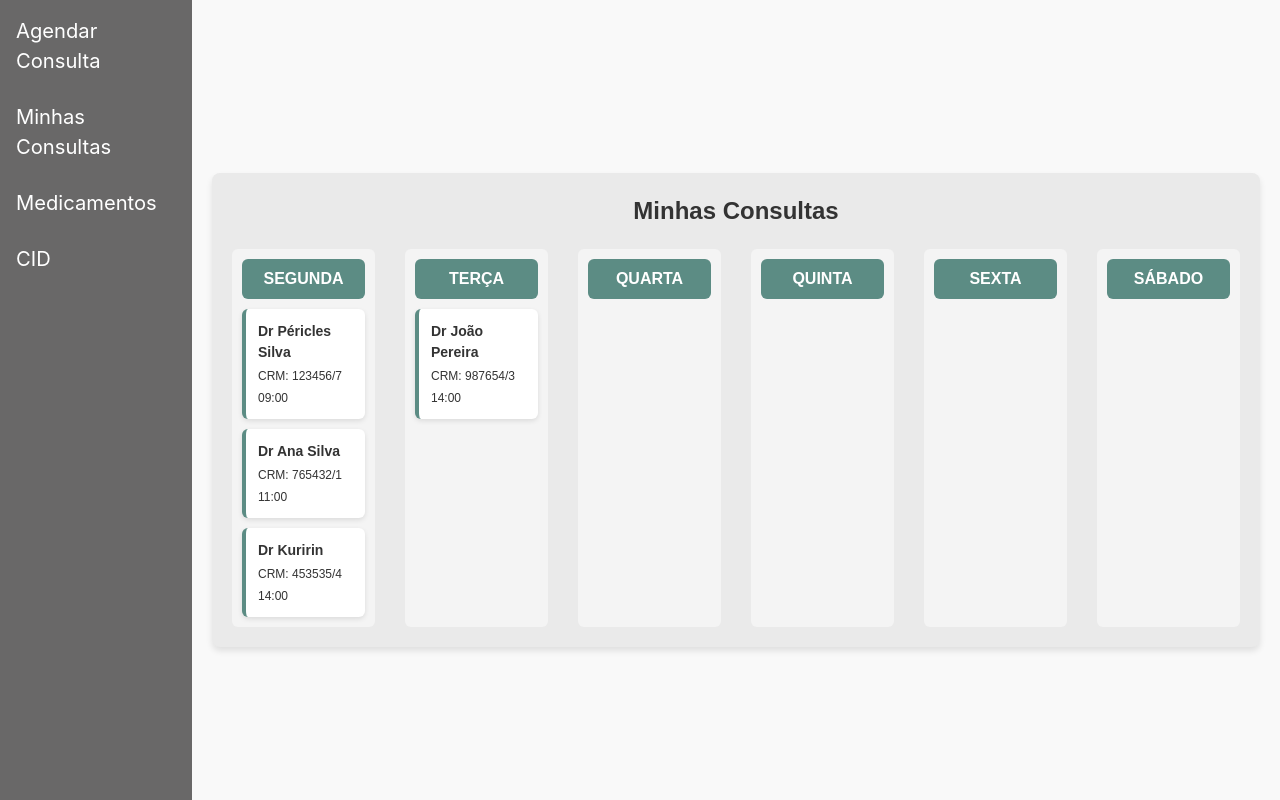
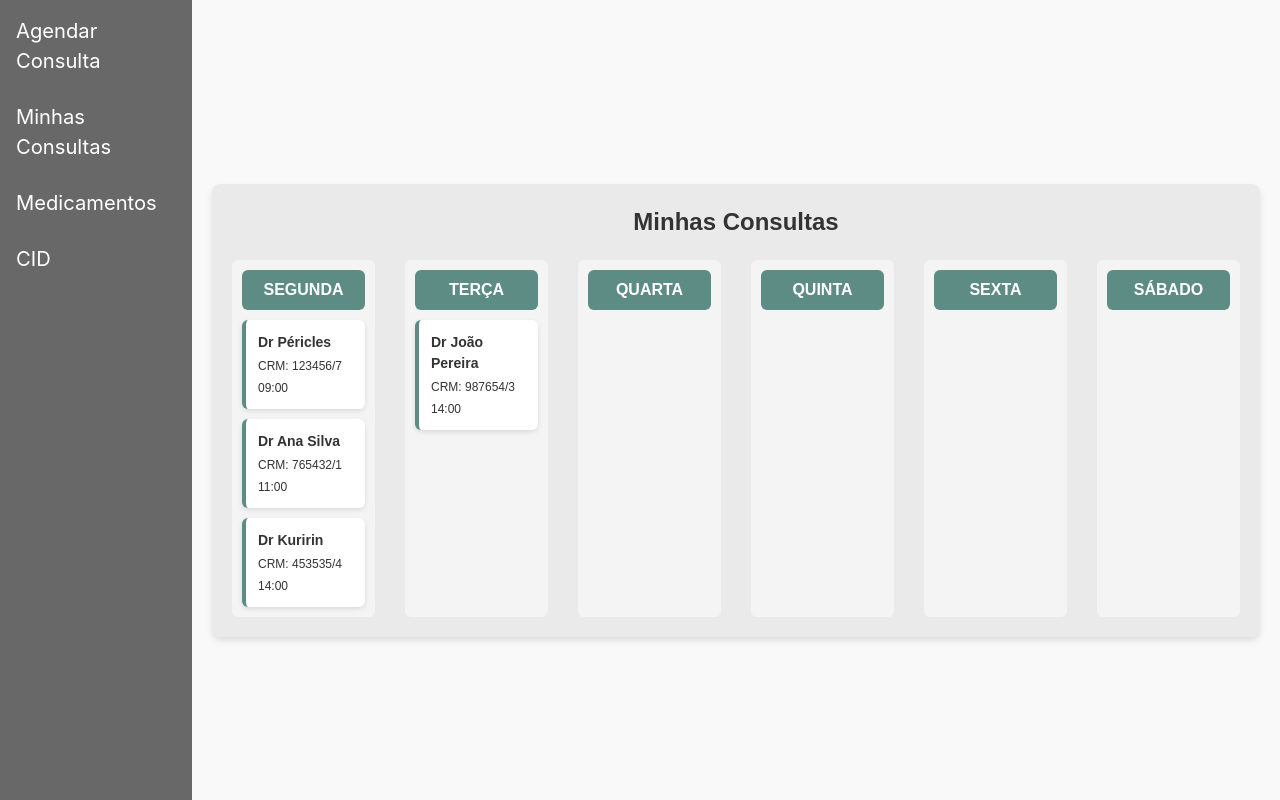
Before and after one commit to EriclysLuckas/A3DISTRIBUIDOS, a React (Vite) app in the folder a3distribuidos/: page /minhaconsulta in a window 1280 px wide. Built offline with nearby package versions, Linux system fonts and the light colour scheme; data requests are answered from the project's data file.

Commit message:
Update MyQueriesUser.jsx

```diff
--- a/a3distribuidos/src/Pages/PagesUser/MyQueriesUser/MyQueriesUser.jsx
+++ b/a3distribuidos/src/Pages/PagesUser/MyQueriesUser/MyQueriesUser.jsx
@@ -4,7 +4,7 @@ export default function MyQueriesUser() {
   const daysOfWeek = ['Segunda', 'Terça', 'Quarta', 'Quinta', 'Sexta', 'Sábado'];
 
   const appointments = [
-    { dayIndex: 0, doctor: "Dr Péricles Silva", crm: "CRM: 123456/7", time: "09:00" },
+    { dayIndex: 0, doctor: "Dr Péricles", crm: "CRM: 123456/7", time: "09:00" },
     { dayIndex: 0, doctor: "Dr Ana Silva", crm: "CRM: 765432/1", time: "11:00" },
     { dayIndex: 0, doctor: "Dr Kuririn", crm: "CRM: 453535/4", time: "14:00" },
     { dayIndex: 1, doctor: "Dr João Pereira", crm: "CRM: 987654/3", time: "14:00" },
```
